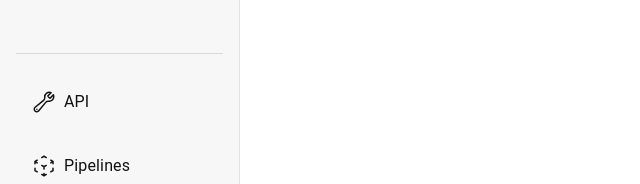
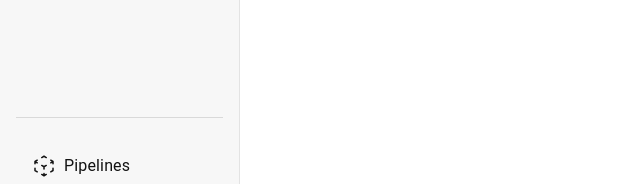
Before and after one commit to encoder-run/operator, a React (Create React App) app in the folder frontend/console-ui/: page / in a window 1280 px wide. Shown: the part 370-554 px from the top of the page, without its empty margins (0-640 px from the left). Built offline with nearby package versions, Linux system fonts and the light colour scheme.

Commit message:
chore: remove api

```diff
--- a/frontend/console-ui/src/pages/nav/index.tsx
+++ b/frontend/console-ui/src/pages/nav/index.tsx
@@ -49,16 +49,6 @@ export default function Sidebar() {
                     <Divider sx={{ my: 1 }} />
                     <List>
                         <ListItem disablePadding>
-                            <ListItemButton component={Link} to="/api">
-                                <Box
-                                    width={24}
-                                    height={24}>
-                                    <WrenchIcon />
-                                </Box>
-                                <ListItemText sx={{ p: 1 }} primary="API" />
-                            </ListItemButton>
-                        </ListItem>
-                        <ListItem disablePadding>
                             <ListItemButton component={Link} to="/pipelines">
                                 <Box
                                     width={24}
--- a/frontend/console-ui/src/routes/router.tsx
+++ b/frontend/console-ui/src/routes/router.tsx
@@ -20,10 +20,6 @@ export const router = createBrowserRouter([
             {
                 path: "search",
                 element: <CodeSearchPage />,
-            },
-            {
-                path: "api",
-                element: <></>,
             },
             {
                 path: "pipelines",
```
